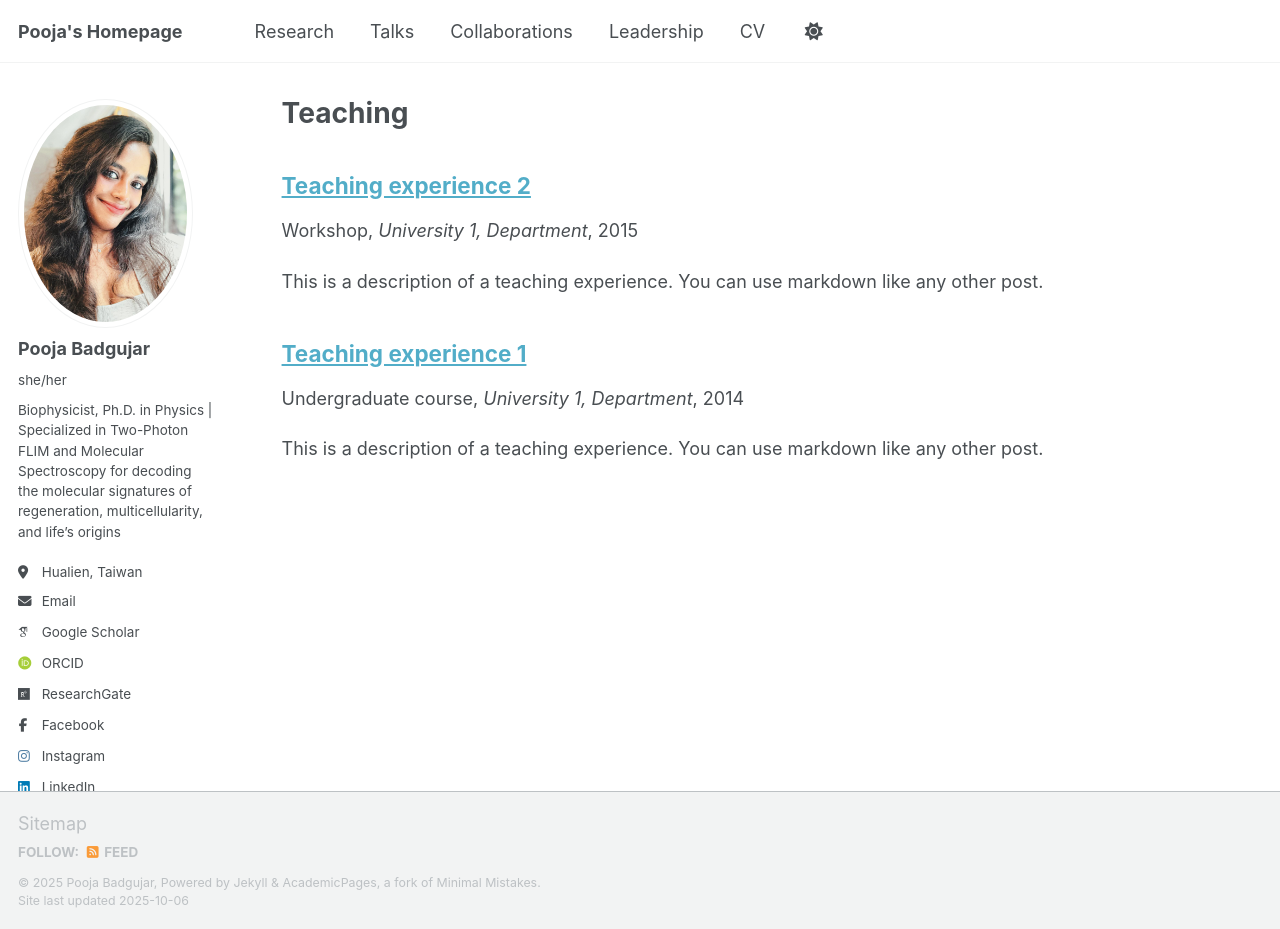
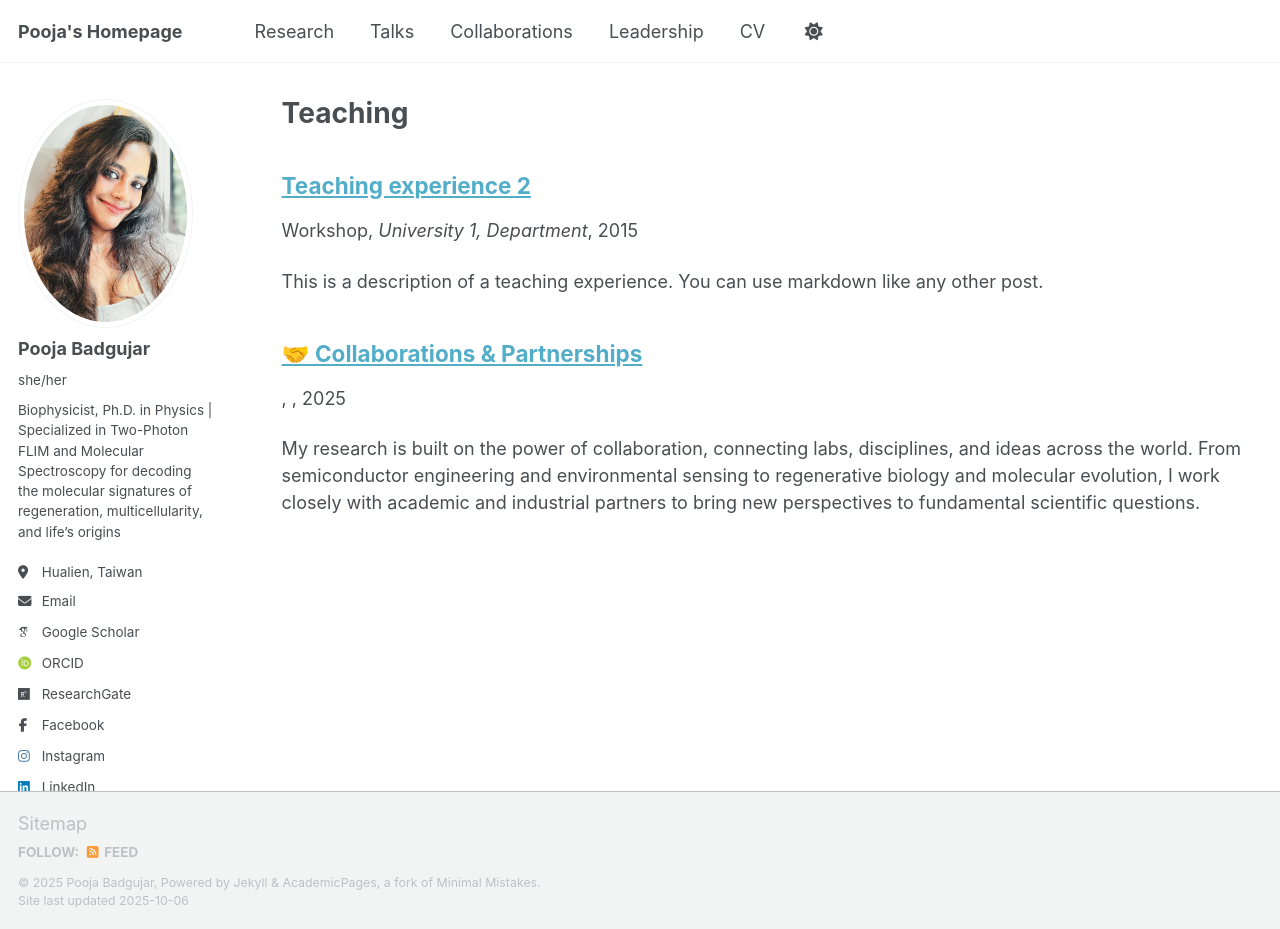
Before and after one commit to pooja-badgujar/pooja, a Jekyll site: the page built from _pages/teaching.html, in a window 1280 px wide and 929 px high. Built offline with Jekyll 4.4.1, drawn with Linux system fonts in a browser that asks for light colours; some web fonts are replaced; a script that is not in the unit is left out.

Commit message:
Update 2014-spring-teaching-1.md

```diff
--- a/_teaching/2014-spring-teaching-1.md
+++ b/_teaching/2014-spring-teaching-1.md
@@ -1,20 +1,38 @@
 ---
-title: "Teaching experience 1"
-collection: teaching
-type: "Undergraduate course"
-permalink: /teaching/2014-spring-teaching-1
-venue: "University 1, Department"
-date: 2014-01-01
-location: "City, Country"
+layout: archive
+title: "🤝 Collaborations & Partnerships"
+permalink: /collaborations/
+author_profile: true
 ---
 
-This is a description of a teaching experience. You can use markdown like any other post.
+My research is built on the power of collaboration, connecting labs, disciplines, and ideas across the world. From semiconductor engineering and environmental sensing to regenerative biology and molecular evolution, I work closely with academic and industrial partners to bring new perspectives to fundamental scientific questions.
 
-Heading 1
-======
+<p align="center">
+  <img src="/pooja/images/collab.png" alt="Collaborations & Partnerships" width="550">
+</p>
 
-Heading 2
-======
+---
 
-Heading 3
-======
+## 🧬 Academic Collaborations
+
+- **University of Bristol (UK)** – Collaborated with the CVD Diamond Group to integrate *snowflake yeast* with semiconductor substrates, exploring **bio-nano interfaces** and **molecular evolution**.
+
+- **UST, Philippines** – Collaborative project analyzing **airborne pollen molecular states** using Raman spectroscopy for **environmental biosensing**.
+
+- **National Taiwan University, Taiwan** – Supported the development of **environmentally sustainable lithium-ion batteries** by applying Raman and FTIR spectroscopy to characterize material properties and improve electrochemical performance.
+  📄 Published in *PNAS Nexus (2023)* → [doi:10.1093/pnasnexus/pgac127](https://doi.org/10.1093/pnasnexus/pgac127).
+
+- **Optical Energy Conversion Laboratory, Taiwan** – Applied Raman spectroscopy to evaluate **silicon nitride passivation** and post-deposition heat treatments, contributing to **surface stability** and **lifetime enhancement** of semiconductor materials.
+  📄 Published in *Materials Science in Semiconductor Processing (2025)* → [doi:10.1016/j.mssp.2024.109007](http://dx.doi.org/10.1016/j.mssp.2024.109007).
+
+- **SIMATS University, India** – Integrated **AI-driven analysis** with [Sohith Reddy](https://sohithpydev.github.io/sohith/) into our workflow to **decode molecular hotspots** within snowflake yeast. This approach allowed us to map **evolutionary transitions** and uncover hidden **bioenergetic patterns** shaping multicellularity.
+
+---
+
+## 🗺️ Industry Partnerships
+
+- **🏥 Itrust MedTech** – Contributed to the development of **AI-enabled Raman optical diagnostic platforms**, providing bacterial mapping expertise for **clinical detection and diagnostics**.
+
+---
+
+✨ These collaborations have allowed me to apply molecular spectroscopy beyond the lab bench, from **semiconductor interfaces** to **environmental monitoring** and **medical diagnostics**. They demonstrate my ability to integrate tools, ideas, and expertise across diverse fields to tackle fundamental questions about life, health, and technology.
```
